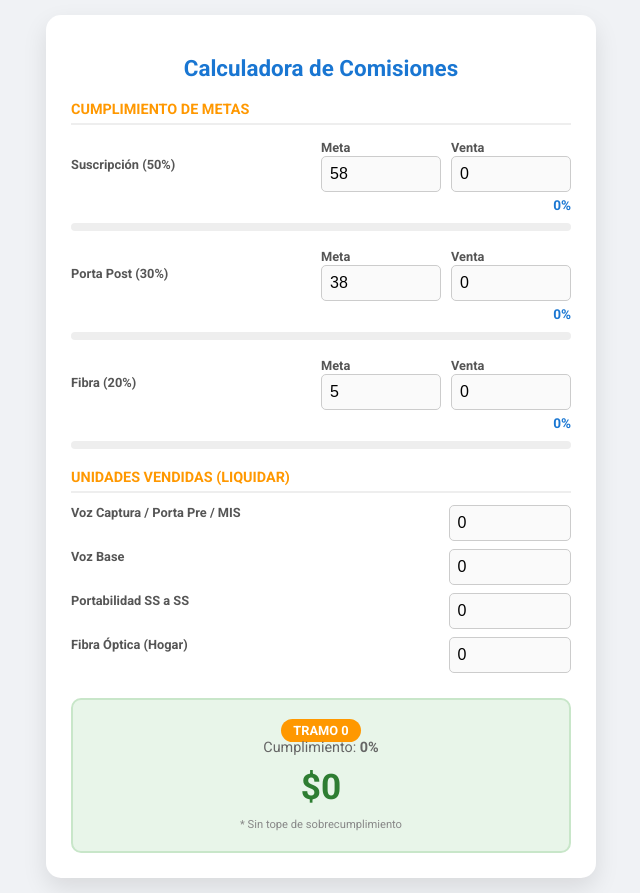
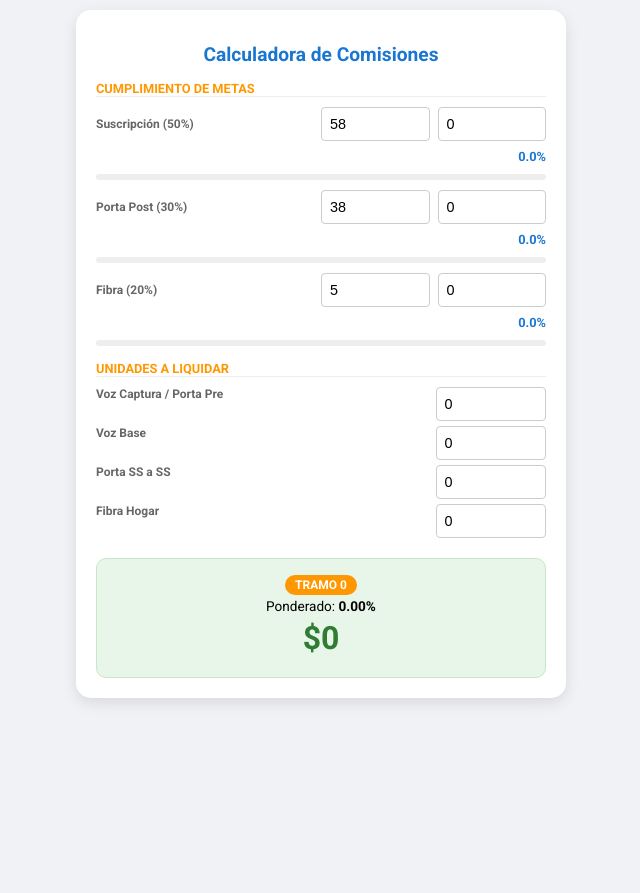
Before and after one commit to nilosar/mi-calculadora, a plain HTML site: page index.html in a window 1280 px wide. Shown: the whole page, without its empty margins (319-959 px from the left). After the commit the page ends 800 px from the top, so only its background shows below. Drawn offline with Linux system fonts and the light colour scheme.

Commit message:
Add files via upload

```diff
--- a/index.html
+++ b/index.html
@@ -3,32 +3,28 @@
 <head>
     <meta charset="UTF-8">
     <meta name="viewport" content="width=device-width, initial-scale=1.0">
-    <title>Calculadora Comisiones OK</title>
+    <title>Calculadora Comisiones Final</title>
     <link href="https://fonts.googleapis.com/css2?family=Roboto:wght@400;700&display=swap" rel="stylesheet">
     <style>
-        :root {
-            --blue: #1976D2; --orange: #FF9800; --green: #2E7D32; --bg: #f0f2f5;
-        }
-        body { font-family: 'Roboto', sans-serif; background: var(--bg); display: flex; justify-content: center; padding: 15px; margin: 0; }
-        .card { background: white; width: 100%; max-width: 500px; padding: 25px; border-radius: 15px; box-shadow: 0 10px 25px rgba(0,0,0,0.1); }
-        h1 { color: var(--blue); text-align: center; font-size: 1.4rem; margin-bottom: 20px; }
-        h2 { color: var(--orange); font-size: 0.9rem; text-transform: uppercase; border-bottom: 2px solid #eee; padding-bottom: 5px; margin-top: 20px; }
+        :root { --blue: #1976D2; --orange: #FF9800; --green: #2E7D32; --bg: #f0f2f5; }
+        body { font-family: 'Roboto', sans-serif; background: var(--bg); display: flex; justify-content: center; padding: 10px; margin: 0; }
+        .card { background: white; width: 100%; max-width: 450px; padding: 20px; border-radius: 15px; box-shadow: 0 5px 15px rgba(0,0,0,0.1); }
+        h1 { color: var(--blue); text-align: center; font-size: 1.2rem; margin-bottom: 15px; }
+        h2 { color: var(--orange); font-size: 0.8rem; text-transform: uppercase; border-bottom: 1px solid #eee; margin: 15px 0 10px 0; }
 
-        .grid { display: grid; grid-template-columns: 2fr 1fr 1fr; gap: 10px; align-items: center; margin-bottom: 15px; }
-        .grid-units { display: grid; grid-template-columns: 3fr 1fr; gap: 10px; margin-bottom: 8px; }
+        .grid { display: grid; grid-template-columns: 2fr 1fr 1fr; gap: 8px; align-items: center; margin-bottom: 10px; }
+        .grid-units { display: grid; grid-template-columns: 3fr 1fr; gap: 8px; margin-bottom: 5px; }
 
-        label { font-size: 0.8rem; color: #555; font-weight: bold; }
-        input { width: 100%; padding: 8px; border: 1px solid #ccc; border-radius: 5px; font-size: 1rem; box-sizing: border-box; background: #fafafa; }
-        input:focus { outline: none; border-color: var(--blue); background: #fff; }
+        label { font-size: 0.75rem; color: #666; font-weight: bold; }
+        input { width: 100%; padding: 8px; border: 1px solid #ccc; border-radius: 4px; font-size: 0.9rem; box-sizing: border-box; }
 
-        .progress-bg { grid-column: span 3; height: 8px; background: #eee; border-radius: 4px; overflow: hidden; position: relative; }
+        .progress-bg { grid-column: span 3; height: 6px; background: #eee; border-radius: 3px; overflow: hidden; margin-top: 2px; }
         .progress-bar { height: 100%; width: 0%; background: var(--blue); transition: width 0.3s; }
-        .perc-text { grid-column: span 3; text-align: right; font-size: 0.85rem; font-weight: bold; color: var(--blue); margin-top: -5px; }
+        .perc-text { grid-column: span 3; text-align: right; font-size: 0.8rem; font-weight: bold; color: var(--blue); }
 
-        .result-box { margin-top: 25px; padding: 20px; background: #e8f5e9; border-radius: 10px; text-align: center; border: 2px solid #c8e6c9; }
-        .tramo-tag { background: var(--orange); color: white; padding: 4px 12px; border-radius: 20px; font-size: 0.8rem; font-weight: bold; }
-        .total-money { font-size: 2.2rem; color: var(--green); font-weight: bold; margin: 10px 0; }
-        .ponderado-info { color: #666; font-size: 0.9rem; }
+        .result-box { margin-top: 20px; padding: 15px; background: #e8f5e9; border-radius: 10px; text-align: center; border: 1px solid #c8e6c9; }
+        .tramo-tag { background: var(--orange); color: white; padding: 3px 10px; border-radius: 10px; font-size: 0.75rem; font-weight: bold; }
+        .total-money { font-size: 2rem; color: var(--green); font-weight: bold; margin: 5px 0; }
     </style>
 </head>
 <body>
@@ -39,92 +35,102 @@
     <h2>Cumplimiento de Metas</h2>
     <div class="grid">
         <label>Suscripción (50%)</label>
-        <div><label>Meta</label><input type="number" id="m_susc" value="58" onkeyup="ejecutarCalculo()"></div>
-        <div><label>Venta</label><input type="number" id="v_susc" value="0" onkeyup="ejecutarCalculo()"></div>
+        <input type="number" id="m_susc" value="58" placeholder="Meta">
+        <input type="number" id="v_susc" value="0" placeholder="Venta">
         <div class="perc-text" id="t_susc">0%</div>
         <div class="progress-bg"><div class="progress-bar" id="b_susc"></div></div>
     </div>
+
     <div class="grid">
         <label>Porta Post (30%)</label>
-        <div><label>Meta</label><input type="number" id="m_porta" value="38" onkeyup="ejecutarCalculo()"></div>
-        <div><label>Venta</label><input type="number" id="v_porta" value="0" onkeyup="ejecutarCalculo()"></div>
+        <input type="number" id="m_porta" value="38" placeholder="Meta">
+        <input type="number" id="v_porta" value="0" placeholder="Venta">
         <div class="perc-text" id="t_porta">0%</div>
         <div class="progress-bg"><div class="progress-bar" id="b_porta"></div></div>
     </div>
+
     <div class="grid">
         <label>Fibra (20%)</label>
-        <div><label>Meta</label><input type="number" id="m_fibra" value="5" onkeyup="ejecutarCalculo()"></div>
-        <div><label>Venta</label><input type="number" id="v_fibra" value="0" onkeyup="ejecutarCalculo()"></div>
+        <input type="number" id="m_fibra" value="5" placeholder="Meta">
+        <input type="number" id="v_fibra" value="0" placeholder="Venta">
         <div class="perc-text" id="t_fibra">0%</div>
         <div class="progress-bg"><div class="progress-bar" id="b_fibra"></div></div>
     </div>
 
-    <h2>Unidades Vendidas (Liquidar)</h2>
-    <div class="grid-units">
-        <label>Voz Captura / Porta Pre / MIS</label>
-        <input type="number" id="u_cap" value="0" onkeyup="ejecutarCalculo()">
-    </div>
-    <div class="grid-units">
-        <label>Voz Base</label>
-        <input type="number" id="u_base" value="0" onkeyup="ejecutarCalculo()">
-    </div>
-    <div class="grid-units">
-        <label>Portabilidad SS a SS</label>
-        <input type="number" id="u_ss" value="0" onkeyup="ejecutarCalculo()">
-    </div>
-    <div class="grid-units">
-        <label>Fibra Óptica (Hogar)</label>
-        <input type="number" id="u_fib" value="0" onkeyup="ejecutarCalculo()">
-    </div>
+    <h2>Unidades a Liquidar</h2>
+    <div class="grid-units"><label>Voz Captura / Porta Pre</label><input type="number" id="u_cap" value="0"></div>
+    <div class="grid-units"><label>Voz Base</label><input type="number" id="u_base" value="0"></div>
+    <div class="grid-units"><label>Porta SS a SS</label><input type="number" id="u_ss" value="0"></div>
+    <div class="grid-units"><label>Fibra Hogar</label><input type="number" id="u_fib" value="0"></div>
 
     <div class="result-box">
         <span class="tramo-tag" id="res_tramo">TRAMO 0</span>
-        <div class="ponderado-info">Cumplimiento: <strong id="res_ponderado">0%</strong></div>
+        <div style="font-size: 0.85rem; margin-top:5px;">Ponderado: <strong id="res_ponderado">0%</strong></div>
         <div class="total-money" id="res_total">$0</div>
-        <div style="font-size: 0.7rem; color: #888;">* Sin tope de sobrecumplimiento</div>
     </div>
 </div>
 
 <script>
-    function ejecutarCalculo() {
-        // Función para leer números sin que se rompa si está vacío
-        const leer = (id) => parseFloat(document.getElementById(id).value) || 0;
+    const inputs = document.querySelectorAll('input');
 
-        // 1. Porcentajes Individuales
-        const calcP = (idMeta, idVenta, idTxt, idBar) => {
-            const m = leer(idMeta);
-            const v = leer(idVenta);
-            const p = m > 0 ? (v / m) * 100 : 0;
+    function calcular() {
+        // Función segura para leer números
+        const n = (id) => {
+            const val = document.getElementById(id).value;
+            return val === "" ? 0 : parseFloat(val);
+        };
+
+        // Porcentajes individuales
+        const pSusc = n('m_susc') > 0 ? (n('v_susc') / n('m_susc')) * 100 : 0;
+        const pPorta = n('m_porta') > 0 ? (n('v_porta') / n('m_porta')) * 100 : 0;
+        const pFibra = n('m_fibra') > 0 ? (n('v_fibra') / n('m_fibra')) * 100 : 0;
+
+        // Actualizar visualmente cada item
+        const actualizarItem = (idTxt, idBar, p) => {
             document.getElementById(idTxt).innerText = p.toFixed(1) + '%';
             document.getElementById(idBar).style.width = Math.min(p, 100) + '%';
             document.getElementById(idBar).style.backgroundColor = p >= 100 ? '#2E7D32' : '#1976D2';
-            return p;
         };
 
-        const pSusc = calcP('m_susc', 'v_susc', 't_susc', 'b_susc');
-        const pPorta = calcP('m_porta', 'v_porta', 't_porta', 'b_porta');
-        const pFibra = calcP('m_fibra', 'v_fibra', 't_fibra', 'b_fibra');
+        actualizarItem('t_susc', 'b_susc', pSusc);
+        actualizarItem('t_porta', 'b_porta', pPorta);
+        actualizarItem('t_fibra', 'b_fibra', pFibra);
 
-        // 2. Ponderado Total (Sin límite de 130)
-        const totalPonderado = (pSusc * 0.5) + (pPorta * 0.3) + (pFibra * 0.2);
-        document.getElementById('res_ponderado').innerText = totalPonderado.toFixed(2) + '%';
+        // Ponderado Total (Sin topes)
+        const totalP = (pSusc * 0.5) + (pPorta * 0.3) + (pFibra * 0.2);
+        document.getElementById('res_ponderado').innerText = totalP.toFixed(2) + '%';
 
-        // 3. Tabla de Tramos
+        // Definir Tramo y Precios
         let tramo = 0;
-        let pago = { cap: 0, base: 0, ss: 0, fib: 0 };
+        let paco = { cap: 0, base: 0, ss: 0, fib: 0 };
 
-        if (totalPonderado >= 116) {
-            tramo = 5; pago = { cap: 1000, base: 2000, ss: 3500, fib: 20000 };
-        } else if (totalPonderado >= 106) {
-            tramo = 4; pago = { cap: 800, base: 1500, ss: 2800, fib: 15000 };
-        } else if (totalPonderado >= 100) {
-            tramo = 3; pago = { cap: 500, base: 1000, ss: 2300, fib: 10000 };
-        } else if (totalPonderado >= 90) {
-            tramo = 2; pago = { cap: 400, base: 800, ss: 1200, fib: 6000 };
-        } else if (totalPonderado >= 80) {
-            tramo = 1; pago = { cap: 350, base: 500, ss: 800, fib: 5000 };
+        if (totalP >= 116) {
+            tramo = 5; paco = { cap: 1000, base: 2000, ss: 3500, fib: 20000 };
+        } else if (totalP >= 106) {
+            tramo = 4; paco = { cap: 800, base: 1500, ss: 2800, fib: 15000 };
+        } else if (totalP >= 100) {
+            tramo = 3; paco = { cap: 500, base: 1000, ss: 2300, fib: 10000 };
+        } else if (totalP >= 90) {
+            tramo = 2; paco = { cap: 400, base: 800, ss: 1200, fib: 6000 };
+        } else if (totalP >= 80) {
+            tramo = 1; paco = { cap: 350, base: 500, ss: 800, fib: 5000 };
         }
 
-        // 4. Multiplicación de Unidades
-        const granTotal =
-            (leer
+        // Cálculo final
+        const final = (n('u_cap') * paco.cap) + (n('u_base') * paco.base) + (n('u_ss') * paco.ss) + (n('u_fib') * paco.fib);
+
+        document.getElementById('res_tramo').innerText = 'TRAMO ' + tramo;
+        document.getElementById('res_total').innerText = '$' + Math.floor(final).toLocaleString('es-CL');
+    }
+
+    // Escuchar cambios en todos los inputs
+    inputs.forEach(input => {
+        input.addEventListener('input', calcular);
+    });
+
+    // Iniciar
+    calcular();
+</script>
+
+</body>
+</html>
```
